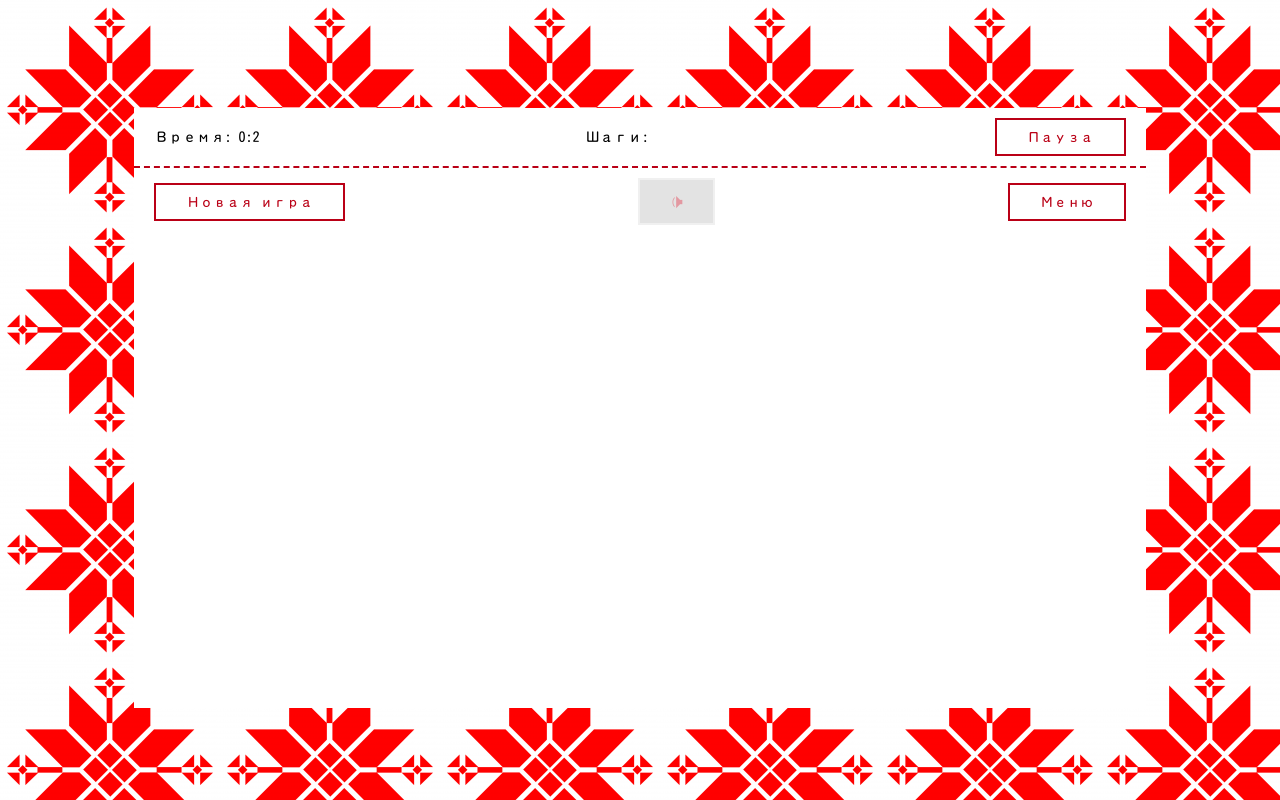
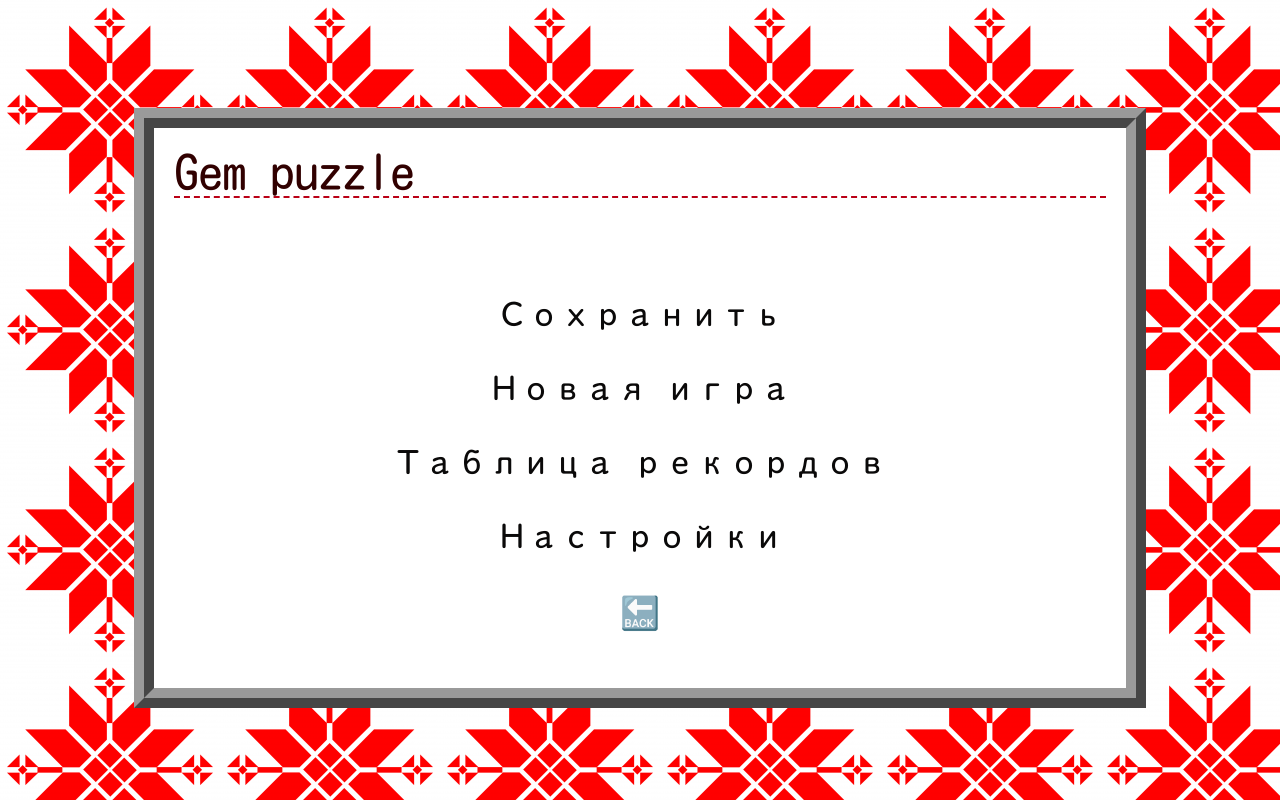
Before and after one commit to koverchik/game-puzzle, a plain HTML site: page index.html in a window 1280 px wide. Both pictures are taken after a click on the element "Меню". Drawn offline with Linux system fonts and the light colour scheme.

Commit message:
feat: open menu

```diff
--- a/script.js
+++ b/script.js
@@ -37,6 +37,7 @@ init(){
   this._steps();
   this._pause();
   this._footer();
+  this._menu();
 },
 
 _time(){
@@ -67,20 +68,42 @@ _footer(){
     <div class="button-container"><button class="button-main">Новая игра</button></div>
     <div class="button-main sound-game-border" id="sound-button-click"><button class="sound-game">&#128361;</button></div>
     <div class="button-container" id="menu-button"><button class="button-main">Меню</button></div>
-  </div>`;
+    </div>`;
   this.elements.puzzleContainer.insertAdjacentHTML("beforeend", fragment);
   document.getElementById("sound-button-click").addEventListener("click", () => {
     document.getElementById("sound-button-click").classList.toggle("sound-game-border");
         });
 
   document.getElementById("menu-button").addEventListener("click", () => {
-    this._menu();
+    document.getElementById("wrapper-menu").style.visibility = "visible";
+    document.getElementById("wrapper-menu").style.animation = "move_menu 1s 1";
+
           });
       },
 
 _menu(){
+  let fragment = new DocumentFragment();
+  fragment =`
+  <div id="wrapper-menu">
+    <p id="logo-style">Gem puzzle</p>
+    <nav id="item-menu">
+      <ul>
+        <li id="save-game">Сохранить</li>
+        <li id="new-game-menu">Новая игра</li>
+        <li id="table-better-result">Таблица рекордов</li>
+        <li id="settings">Настройки</li>
+        <li id="back-button">&#128281;</li>
+      </ul>
+    </nav>
+    </div>`;
 
+  this.elements.puzzleContainer.insertAdjacentHTML("beforeend", fragment);
+  document.getElementById("back-button").addEventListener("click", () => {
+    document.getElementById("wrapper-menu").style.visibility = "hidden";
+    document.getElementById("wrapper-menu").style.animation = "none";
+          });
 }
+
     }
 window.addEventListener("DOMContentLoaded", function () {
   Puzzle.init();
--- a/style.css
+++ b/style.css
@@ -3,6 +3,7 @@ body{
   background-attachment: scroll;
   font-size: 14px;
   font-family: 'Kosugi Maru', sans-serif;
+  color: #0A0909;
   }
 
 
@@ -18,6 +19,7 @@ body{
   width: 80%;
   margin-top: 100px;
   height: 600px;
+  position: relative;
 }
 
 #scoreboard{
@@ -94,3 +96,52 @@ cursor: pointer;
     justify-content: space-between;
     align-items: center;
   }
+  #logo-style{
+    font-size: 3rem;
+    border-bottom: 2px dashed #BA0016;
+    margin: 20px;
+    color:#310000;
+  }
+
+  #wrapper-menu{
+  visibility: hidden;
+  box-sizing:border-box;
+  background: white;
+  position: absolute;
+  top: 0px;
+  right: 0px;
+  width: 100%;
+  height: 100%;
+  border:  20px ridge #9A9A9A;
+  }
+
+  #wrapper-menu ul{
+    padding: 0;
+    margin-top: 80px;
+    display: flex;
+    flex-direction: column;
+    align-items: center;
+
+    }
+  #wrapper-menu li{
+      box-sizing:border-box;
+      font-size: 2rem;
+      padding: 20px;
+      list-style-type: none;
+      font-family: 'Kosugi Maru', sans-serif;
+      cursor: pointer;
+      border-bottom: 2px solid white;
+
+
+    }
+    #wrapper-menu li:hover{
+      color: #BA0016;
+      border-bottom: 2px solid #BA0016;
+
+    }
+
+  #back-button:hover{
+      border: none !important;
+    }
+
+ @keyframes move_menu { from { opacity: 0; } to { opacity: 1; }  }
```
